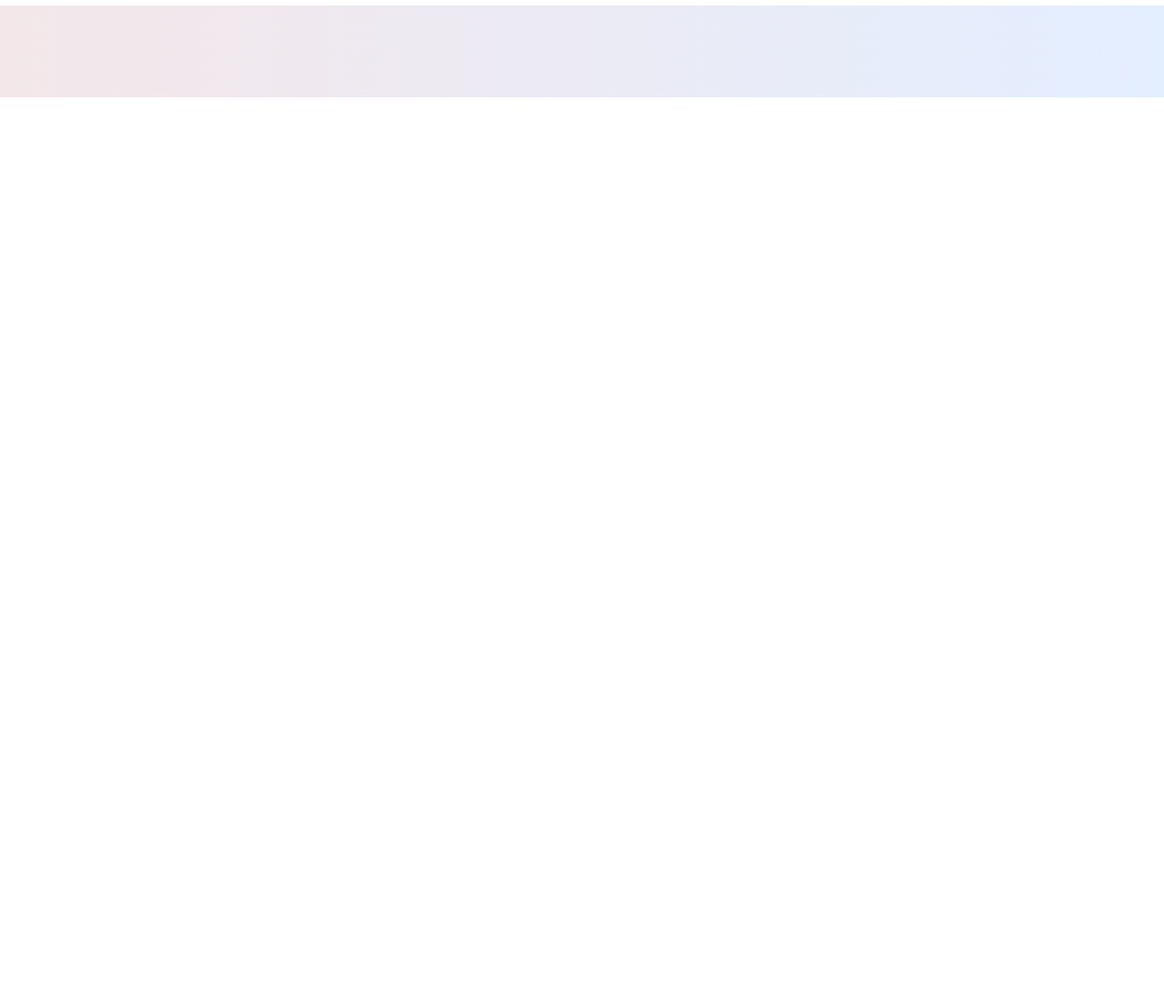
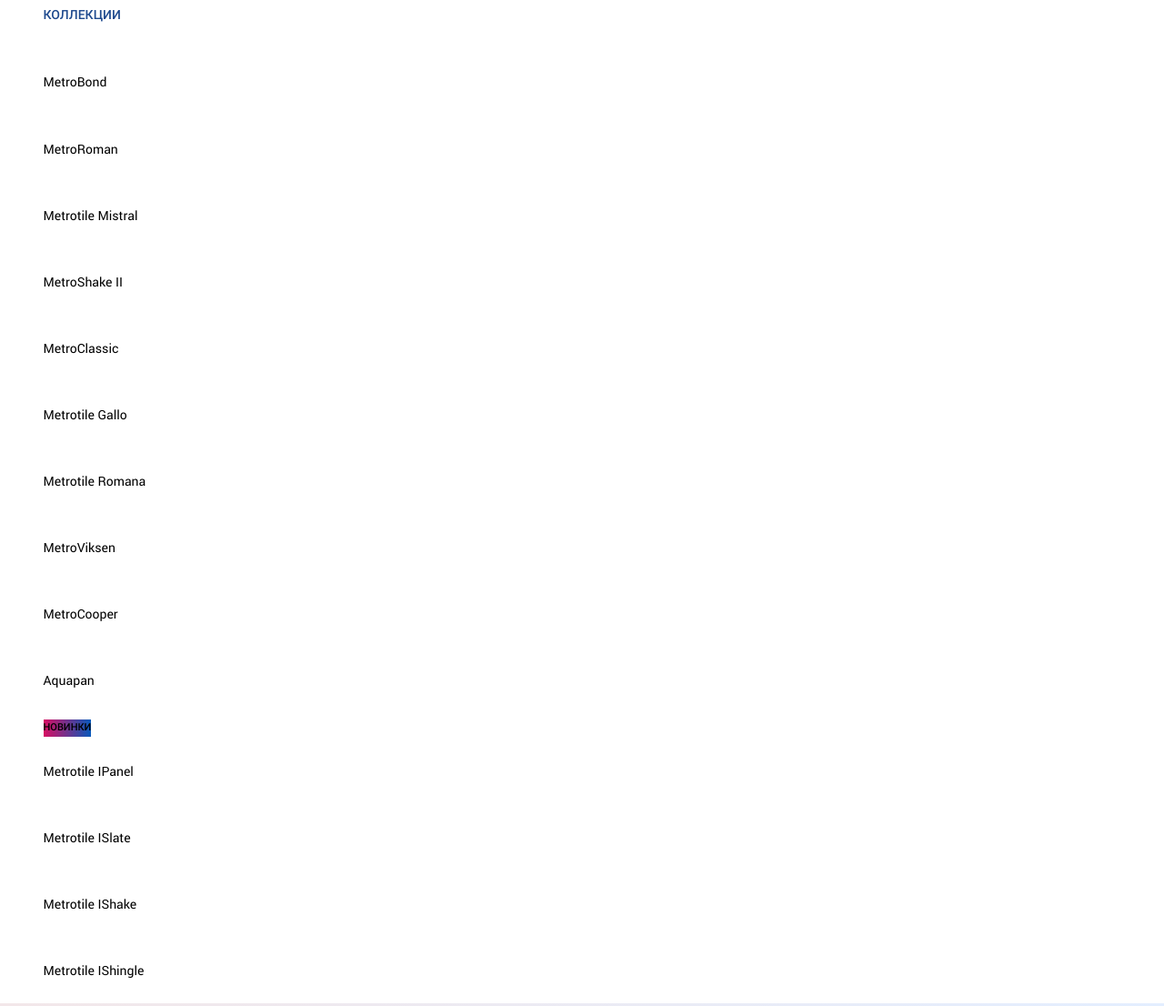
Before and after one commit to macknoyer/itrc, a website: page app/catalog_spisok_tovarov.html in a window 1280 px wide. Shown: the part 228-1334 px from the top of the page at 91% size. Before the commit the page ends 800 px from the top, so only its background shows below. Drawn offline with Linux system fonts and the light colour scheme; files whose address does not match are found by name.

Commit message:
metrolain2

```diff
--- a/app/catalog_spisok_tovarov.html
+++ b/app/catalog_spisok_tovarov.html
@@ -79,7 +79,30 @@
 	<section>
 		<div class="container">
 			<div class="row">
-				<div class="col-md-2"></div>
+				<div class="col-md-2">
+					<form action="" class="filter">
+						<div class="filter_block">
+							<div class="filter_block-head">Коллекции</div>
+							<div class="filter_block-wrap">
+								<a class="filter_block-wrap-link">MetroBond</a>
+								<a class="filter_block-wrap-link">MetroRoman</a>
+								<a class="filter_block-wrap-link">Metrotile Mistral</a>
+								<a class="filter_block-wrap-link">MetroShake II</a>
+								<a class="filter_block-wrap-link">MetroClassic</a>
+								<a class="filter_block-wrap-link">Metrotile Gallo</a>
+								<a class="filter_block-wrap-link">Metrotile Romana</a>
+								<a class="filter_block-wrap-link">MetroViksen</a>
+								<a class="filter_block-wrap-link">MetroCooper</a>
+								<a class="filter_block-wrap-link">Aquapan</a>
+								<a class="filter_block-wrap-link-new gradient">Новинки</a>
+								<a class="filter_block-wrap-link">Metrotile IPanel</a>
+								<a class="filter_block-wrap-link">Metrotile ISlate</a>
+								<a class="filter_block-wrap-link">Metrotile IShake</a>
+								<a class="filter_block-wrap-link">Metrotile IShingle</a>
+							</div>
+						</div>
+					</form>
+				</div>
 				<div class="col-md-10"></div>
 			</div>
 		</div>
--- a/app/scss/main.scss
+++ b/app/scss/main.scss
@@ -748,6 +748,35 @@ header {
 		margin-top: $gutter;
 	}
 }
+.filter {
+	&_block {
+		&-head {
+			padding-bottom: 25px;
+			padding-left: 20px;
+			font-weight: 500;
+			font-size: 14px;
+			text-transform: uppercase;
+			color:$blue;
+		}
+		&-wrap {
+			&-link {
+				font-size: 14px;
+				padding: 25px 0;
+				padding-left: 20px;
+				display: block;
+				&-new {
+				margin-left: 20px;
+				display: inline-block;
+				color: #fff;
+				font-size: 11px;
+				font-weight: 500;
+				text-transform: uppercase;
+
+				}
+			}
+		}
+	}
+}
 footer {
 	padding: 50px 0;
 
```
Also changed, not shown: app/css/main.min.css.
